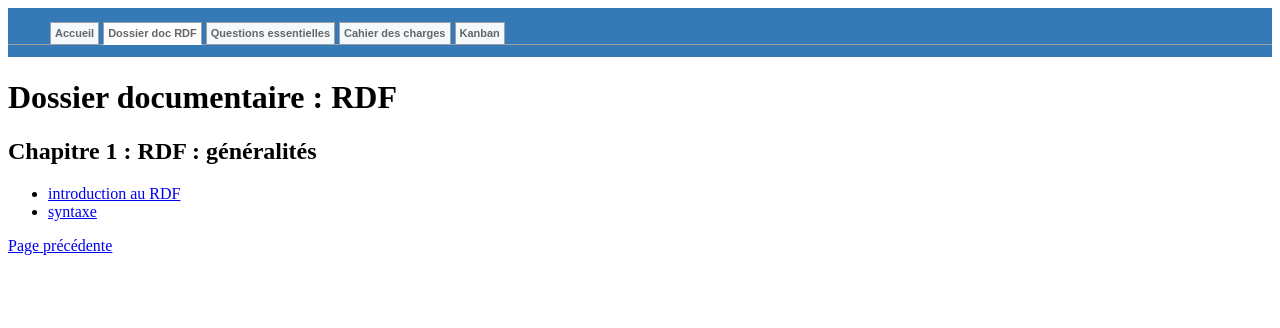
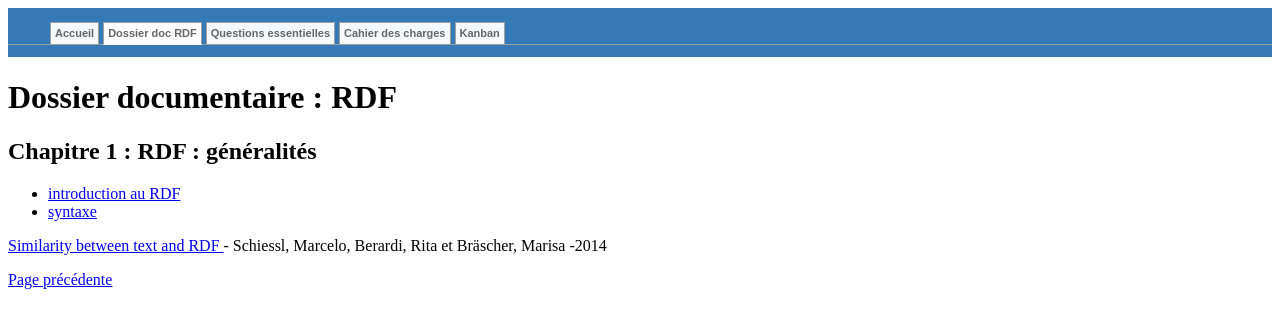
Before and after one commit to desan-he2b/desan-he2b.github.io, a plain HTML site: page chapitre1.html in a window 1280 px wide. Drawn offline with Linux system fonts and the light colour scheme.

Commit message:
Update chapitre1.html

```diff
--- a/chapitre1.html
+++ b/chapitre1.html
@@ -23,6 +23,8 @@
         <li><a href="introduction.html"> introduction au RDF </a></li>
     <li><a href="syntaxe.html"> syntaxe </a></li>
     </ul>
+		  <p> <a href="Schiessl-rdf-text-2014.pdf"> Similarity between text and RDF </a> - Schiessl, Marcelo, Berardi, Rita et Bräscher, Marisa -2014
+ </p>
 
     <p> </p>
 
```
